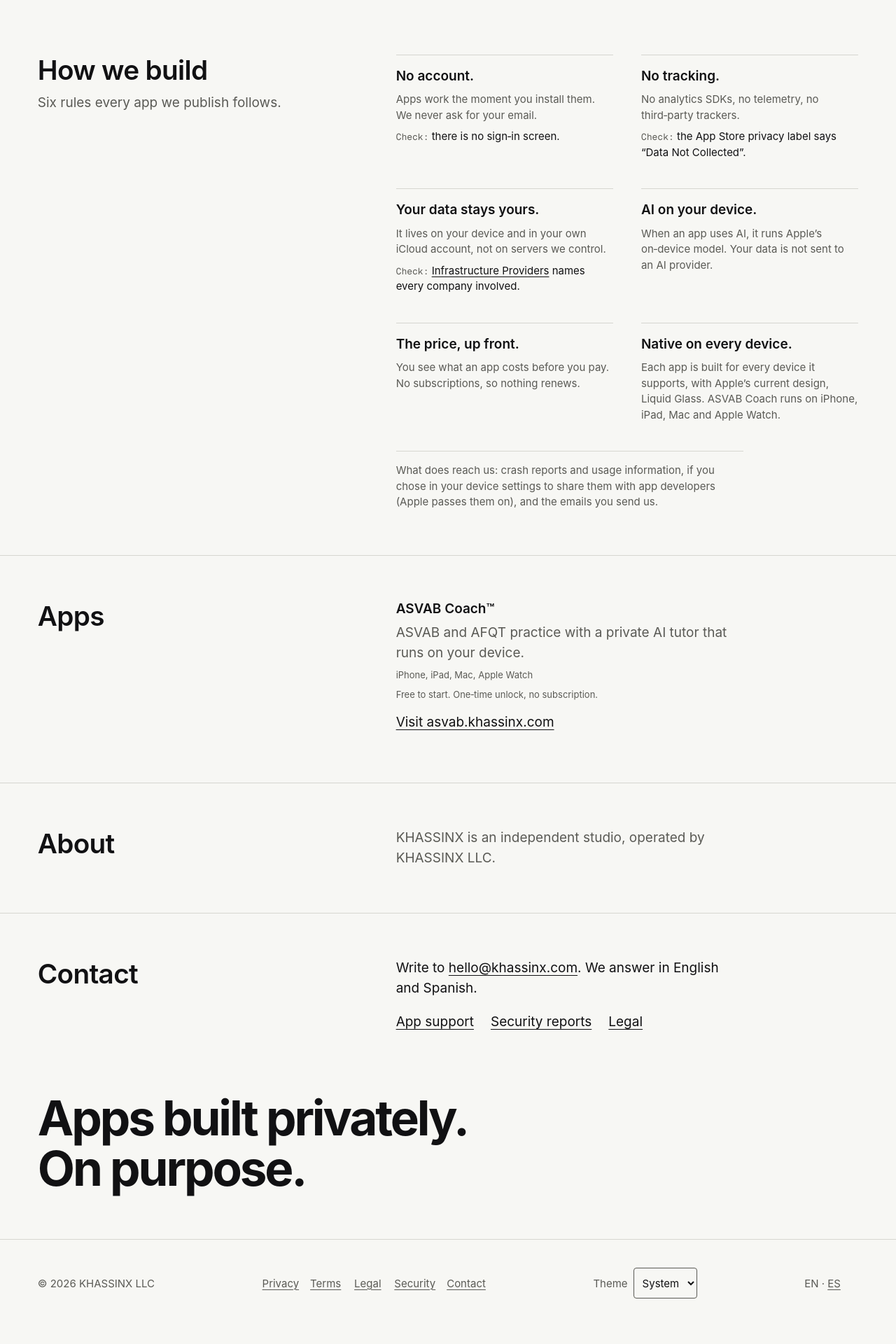
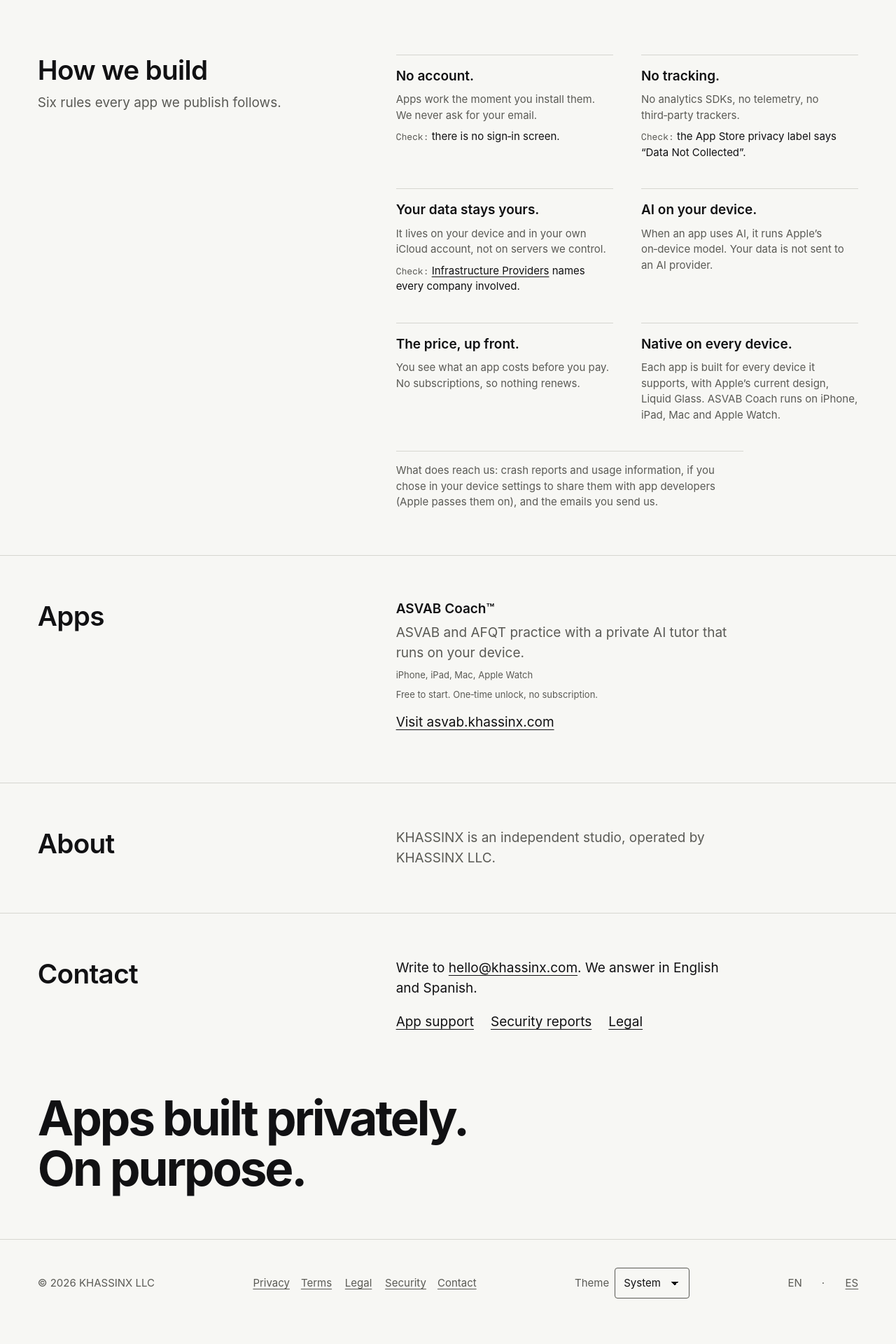
Before and after one commit to KhassinX/khassinx-apex-web, a Jekyll site: the page built from index.html, in a window 1280 px wide. Shown: the part 682-2602 px from the top of the page at 70% size. Built offline with Jekyll 4.4.1, drawn with Linux system fonts in a browser that asks for light colours.

Commit message:
fix(web): el selector de tema mide 44 px en WebKit, se re-sincroniza al volver atrás y el pie EN · ES queda parejo
- Selector con appearance:none y chevrón propio dibujado con currentColor: WebKit pasa de 84x23 (88x23 en ES) a 44 de alto.
- autocomplete="off" en el select y re-sincronización en pageshow: Chrome ya no muestra «Dark» sobre una página clara al volver atrás, y una página restaurada del bfcache relee la elección guardada.
- Pie: EN y ES ocupan cajas de 44 px, EN pegado al borde izquierdo y ES al derecho, así el hueco a cada lado del punto es el mismo (antes 27,4 contra 3,2 px; ahora 27,4 contra 29,2) y el bloque no queda sangrado.

Co-Authored-By: Claude Opus 5.5 <noreply@anthropic.com>
Claude-Session: https://claude.ai/code/session_014MueK6FRru5xsVHgayAvp8

```diff
--- a/_layouts/base.html
+++ b/_layouts/base.html
@@ -95,11 +95,11 @@
       <a href="{{ item.url }}">{{ item.title }}</a>
       {%- endfor %}
     </nav>
-    <p class="theme" hidden><label for="theme">{{ ui.theme }}</label><select id="theme"><option value="system">{{ ui.theme_system }}</option><option value="light">{{ ui.theme_light }}</option><option value="dark">{{ ui.theme_dark }}</option></select></p>
+    <p class="theme" hidden><label for="theme">{{ ui.theme }}</label><select id="theme" autocomplete="off"><option value="system">{{ ui.theme_system }}</option><option value="light">{{ ui.theme_light }}</option><option value="dark">{{ ui.theme_dark }}</option></select></p>
     {% if lang_key == 'es' -%}
-    <p><a href="{{ page.canonical_en | default: '/' }}" hreflang="en" lang="en">EN</a> · <span aria-current="true">ES</span></p>
+    <p class="lang"><a href="{{ page.canonical_en | default: '/' }}" hreflang="en" lang="en">EN</a> · <span aria-current="true">ES</span></p>
     {%- else -%}
-    <p><span aria-current="true">EN</span> · <a href="{{ page.canonical_es | default: '/es/' }}" hreflang="es" lang="es">ES</a></p>
+    <p class="lang"><span aria-current="true">EN</span> · <a href="{{ page.canonical_es | default: '/es/' }}" hreflang="es" lang="es">ES</a></p>
     {%- endif %}
   </div>
 </footer>
--- a/assets/css/primitives.css
+++ b/assets/css/primitives.css
@@ -110,7 +110,17 @@ a:hover { text-decoration-thickness: 2px; }
 .foot nav { display: flex; flex-wrap: wrap; gap: var(--khassinx-s-1) var(--khassinx-s-4); }
 .foot a { color: var(--khassinx-ink-2); }
 .foot a:hover { color: var(--khassinx-ink); }
-.theme select { min-height: 44px; margin-left: var(--khassinx-s-2); padding: 0 var(--khassinx-s-2); font: inherit; color: var(--khassinx-ink); background: var(--khassinx-ground); border: 1px solid var(--khassinx-ink-2); border-radius: var(--khassinx-r-small); }
+.theme select {
+  appearance: none;
+  min-height: 44px;
+  margin-left: var(--khassinx-s-2);
+  padding: 0 var(--khassinx-s-6) 0 var(--khassinx-s-3);
+  font: inherit;
+  color: var(--khassinx-ink);
+  background: linear-gradient(45deg, transparent 50%, currentColor 50%) calc(100% - 20px) 50% / 5px 5px no-repeat, linear-gradient(135deg, currentColor 50%, transparent 50%) calc(100% - 15px) 50% / 5px 5px no-repeat, var(--khassinx-ground);
+  border: 1px solid var(--khassinx-ink-2);
+  border-radius: var(--khassinx-r-small);
+}
 
 .wordmark, .head nav a, .foot a, .more, .toc a, .related a {
   display: inline-flex;
@@ -119,6 +129,8 @@ a:hover { text-decoration-thickness: 2px; }
   min-height: 44px;
 }
 nav a { justify-content: center; }
+.lang span { display: inline-block; min-width: 44px; }
+.lang > :last-child { justify-content: flex-end; text-align: right; }
 
 .doc { padding-block: var(--khassinx-s-7) var(--khassinx-s-8); }
 .doc h1 { max-width: 20em; font-size: var(--khassinx-t-title); line-height: 1.08; letter-spacing: -0.03em; overflow-wrap: break-word; }
--- a/assets/js/theme.js
+++ b/assets/js/theme.js
@@ -1,12 +1,17 @@
 (function () {
   var d = document.documentElement;
-  try {
-    var t = localStorage.getItem("theme");
-    if (t === "light" || t === "dark") d.dataset.theme = t;
-  } catch (e) {}
+  function sync() {
+    var t = null;
+    try { t = localStorage.getItem("theme"); } catch (e) {}
+    if (t === "light" || t === "dark") d.dataset.theme = t; else delete d.dataset.theme;
+    var s = document.getElementById("theme");
+    if (s) s.value = d.dataset.theme || "system";
+  }
+  sync();
+  window.addEventListener("pageshow", sync);
   document.addEventListener("DOMContentLoaded", function () {
     var s = document.getElementById("theme");
-    s.value = d.dataset.theme || "system";
+    sync();
     s.onchange = function () {
       if (s.value === "system") delete d.dataset.theme; else d.dataset.theme = s.value;
       try {
```
